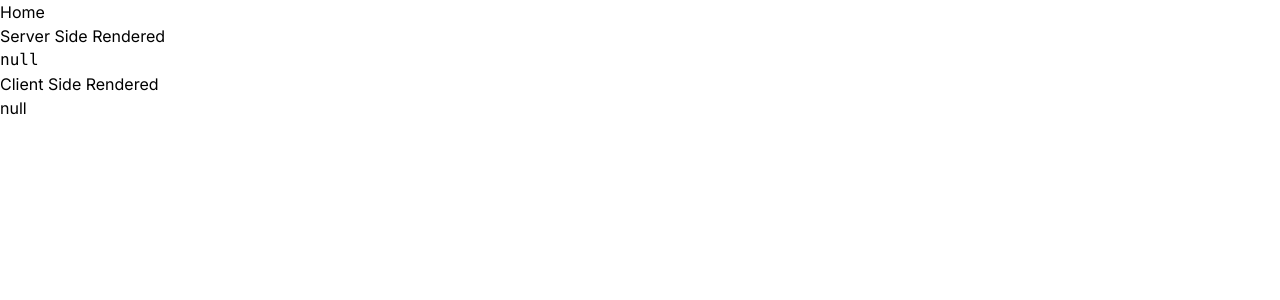
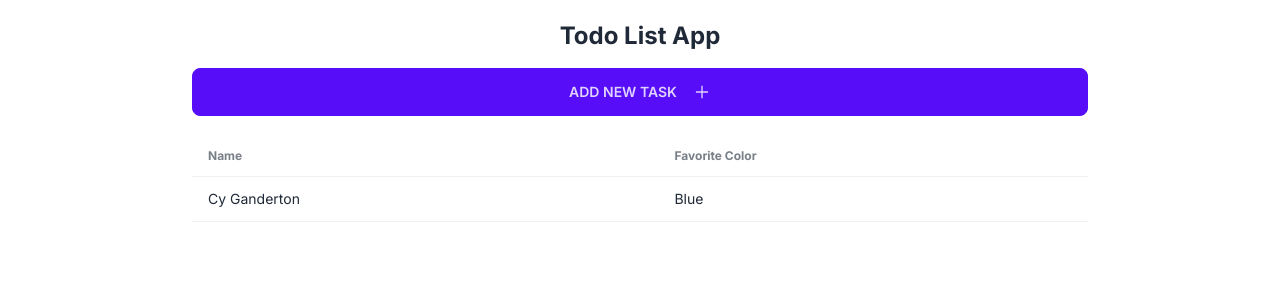
Before and after one commit to motasemHussien/to-do-app, a Next.js app: page / in a window 1280 px wide. Shown: the top 300 px of the page. Built offline with nearby package versions, Linux system fonts and the light colour scheme; no server answers.

Commit message:
create CRUD and frontend

```diff
--- a/app/(site)/dashboard/page.jsx
+++ b/app/(site)/dashboard/page.jsx
@@ -4,6 +4,7 @@
 
 const dashboard = () => {
   const { data: session } = useSession();
+  console.log(session);
   return (
     <div>
       <h1>Dashboard</h1>
--- /dev/null
+++ b/app/api/tasks/route.js
@@ -0,0 +1,32 @@
+import prisma from "../../libs/prismadb";
+import { NextResponse } from "next/server";
+import { getToken } from "next-auth/jwt";
+
+export async function POST(request) {
+  const body = await request.json();
+  const { title } = body;
+  console.log(body);
+
+  // if (!name || !email || !password) {
+  //   return new NextResponse("Missing Fields", { status: 400 });
+  // }
+
+  const task = await prisma.task.create({
+    data: {
+      title,
+      userId: "64a1fb888c73c71cb86d568f",
+    },
+  });
+
+  return NextResponse.json({ task });
+}
+
+export async function GET() {
+  const task = await prisma.task.findMany({
+    where: {
+      userId: "64a1fb888c73c71cb86d568f",
+    },
+  });
+
+  return NextResponse.json({ task });
+}
--- /dev/null
+++ b/app/components/AddTask.jsx
@@ -0,0 +1,12 @@
+import { AiOutlinePlus } from "react-icons/ai";
+const AddTask = () => {
+  return (
+    <div>
+      <button className="btn btn-primary w-full">
+        Add New Task <AiOutlinePlus className="ml-2" size={18} />
+      </button>
+    </div>
+  );
+};
+
+export default AddTask;
--- /dev/null
+++ b/app/components/TodoList.jsx
@@ -0,0 +1,28 @@
+import React from "react";
+
+const TodoList = () => {
+  return (
+    <div className="overflow-x-auto">
+      <table className="table">
+        {/* head */}
+        <thead>
+          <tr>
+            <th>Name</th>
+
+            <th>Favorite Color</th>
+          </tr>
+        </thead>
+        <tbody>
+          {/* row 1 */}
+          <tr>
+            <td>Cy Ganderton</td>
+
+            <td>Blue</td>
+          </tr>
+        </tbody>
+      </table>
+    </div>
+  );
+};
+
+export default TodoList;
--- a/app/layout.js
+++ b/app/layout.js
@@ -6,7 +6,7 @@
 const inter = Inter({ subsets: ["latin"] });
 
 export const metadata = {
-  title: "Create Next App",
+  title: "Todo App",
   description: "Generated by create next app",
 };
 
--- a/app/page.js
+++ /dev/null
@@ -1,17 +0,0 @@
-import { getServerSession } from "next-auth";
-import { authOptions } from "./api/auth/[...nextauth]/route";
-import User from "./components/user";
-
-export default async function Home() {
-  const session = await getServerSession(authOptions);
-
-  return (
-    <section>
-      <h1>Home</h1>
-      <h1>Server Side Rendered</h1>
-      <pre>{JSON.stringify(session)}</pre>
-      <h1>Client Side Rendered</h1>
-      <User />
-    </section>
-  );
-}
--- /dev/null
+++ b/app/page.jsx
@@ -0,0 +1,19 @@
+import { getServerSession } from "next-auth";
+import { authOptions } from "./api/auth/[...nextauth]/route";
+import User from "./components/user";
+import AddTask from "./components/AddTask";
+import TodoList from "./components/TodoList";
+
+export default async function Home() {
+  const session = await getServerSession(authOptions);
+
+  return (
+    <main className="max-w-4xl mx-auto mt-4">
+      <div className="text-center my-5 flex flex-col gap-4">
+        <h1 className="text-2xl font-bold ">Todo List App</h1>
+        <AddTask />
+      </div>
+      <TodoList />
+    </main>
+  );
+}
--- a/package.json
+++ b/package.json
@@ -21,9 +21,11 @@
     "react": "18.2.0",
     "react-dom": "18.2.0",
     "react-hot-toast": "^2.4.1",
+    "react-icons": "^4.10.1",
     "tailwindcss": "3.3.2"
   },
   "devDependencies": {
+    "daisyui": "^3.1.7",
     "prisma": "^4.16.2"
   }
 }
--- a/tailwind.config.js
+++ b/tailwind.config.js
@@ -5,14 +5,14 @@
     "./components/**/*.{js,ts,jsx,tsx,mdx}",
     "./app/**/*.{js,ts,jsx,tsx,mdx}",
   ],
-  theme: {
-    extend: {
-      backgroundImage: {
-        "gradient-radial": "radial-gradient(var(--tw-gradient-stops))",
-        "gradient-conic":
-          "conic-gradient(from 180deg at 50% 50%, var(--tw-gradient-stops))",
-      },
-    },
-  },
-  plugins: [require("@tailwindcss/forms")],
+  // theme: {
+  //   extend: {
+  //     backgroundImage: {
+  //       "gradient-radial": "radial-gradient(var(--tw-gradient-stops))",
+  //       "gradient-conic":
+  //         "conic-gradient(from 180deg at 50% 50%, var(--tw-gradient-stops))",
+  //     },
+  //   },
+  // },
+  plugins: [require("@tailwindcss/forms"), require("daisyui")],
 };
```
Also changed, not shown: app/api/auth/[...nextauth]/route.js (renamed from app/api/auth/[...nextauth]/route.jsx), app/api/register/route.js (renamed from app/api/register/route.jsx), 2 other files (tests, documents, lock files or other folders).
